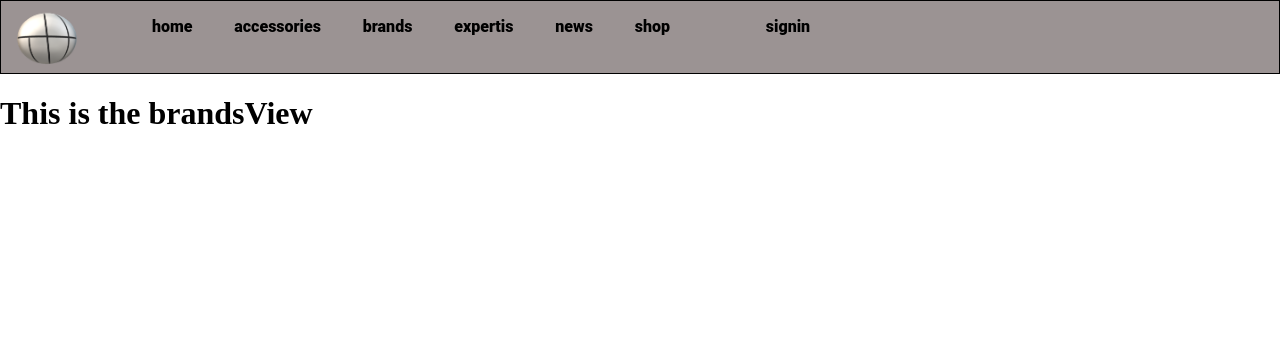
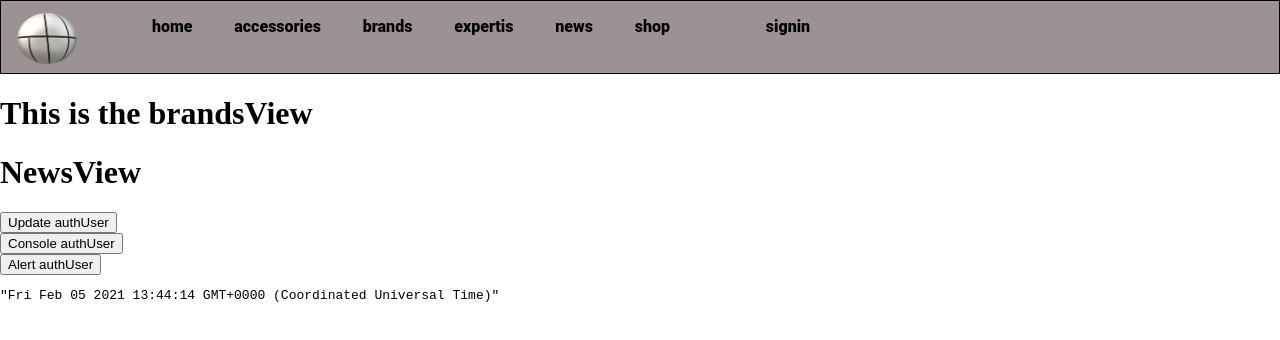
Before and after one commit to eman1970/x3, a React (Create React App) app: page / in a window 1280 px wide. Both pictures are taken after a click on the item "brands". Shown: the top 340 px of the page. Built offline with nearby package versions, Linux system fonts and the light colour scheme.

Commit message:
Import Component

```diff
--- a/src/view/navigationtabviews/brands/BrandsView.tsx
+++ b/src/view/navigationtabviews/brands/BrandsView.tsx
@@ -1,9 +1,13 @@
 import React from 'react'
+import {NewsView} from '../news/NewsView'
 
 export const BrandsView = () => {
     return (
         <div>
             <h1>This is the brandsView</h1>
+            <NewsView />
+
+
         </div>
     )
 }
--- a/src/view/navigationtabviews/news/NewsView.tsx
+++ b/src/view/navigationtabviews/news/NewsView.tsx
@@ -9,10 +9,12 @@ export const NewsView = () => {
     const [authUser, setAuthUser] = useContext(UserContext)
     const [msg, setMsg] = useState();
 
-const update = ()  => {
+
+    const update = () => {
         setMsg(authUser)
 
     }
+
 
     return (
         <div>
@@ -20,11 +22,14 @@ const update = ()  => {
             <h1>NewsView</h1>
             <button onClick={() => update()}>Update authUser</button><br />
             <button onClick={() => console.log(JSON.stringify(msg))}>Console authUser</button><br />
-        <button onClick={() => alert(JSON.stringify(msg))}>Alert authUser</button><br />
+            <button onClick={() => alert(JSON.stringify(authUser))}>Alert authUser</button><br />
             <pre>{JSON.stringify(msg, null, 2)}</pre>
+            <pre>{JSON.stringify(Date(), null, 2)}</pre>
 
         </div>
 
     )
 
 }
+
+export default  NewsView
```
Also changed, not shown: src/utils/User.tsx (deleted, +0 -7 lines), src/utils/User.css (deleted), 1 other file (tests, documents, lock files or other folders). Lines whose indentation alone changed are shown as unchanged.
